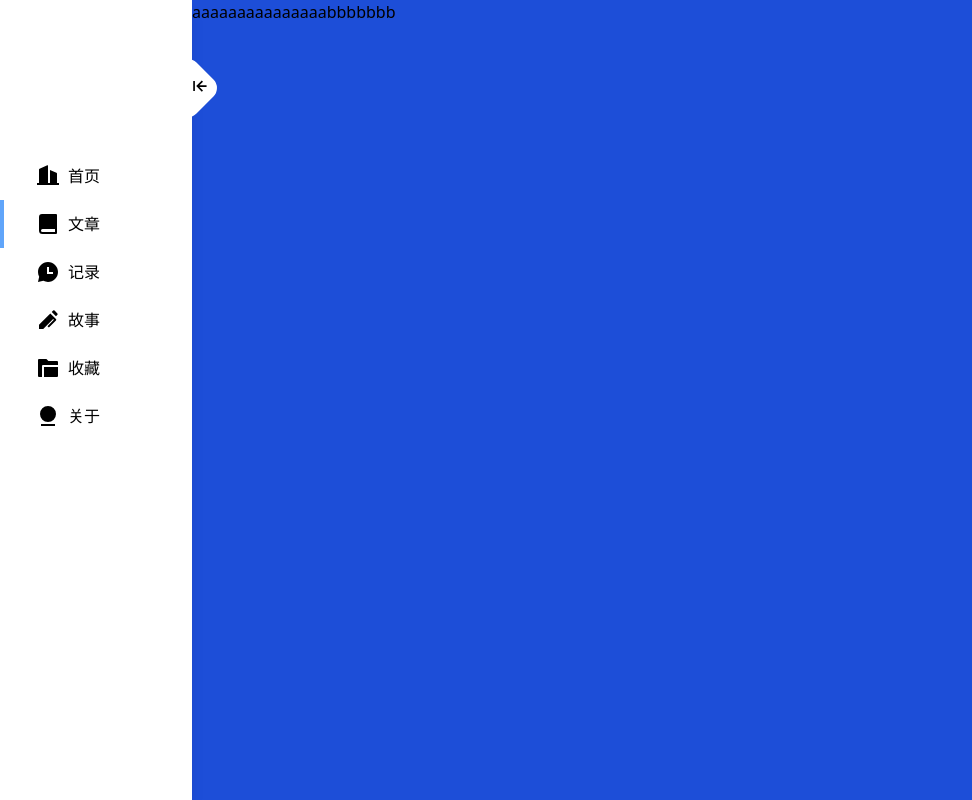
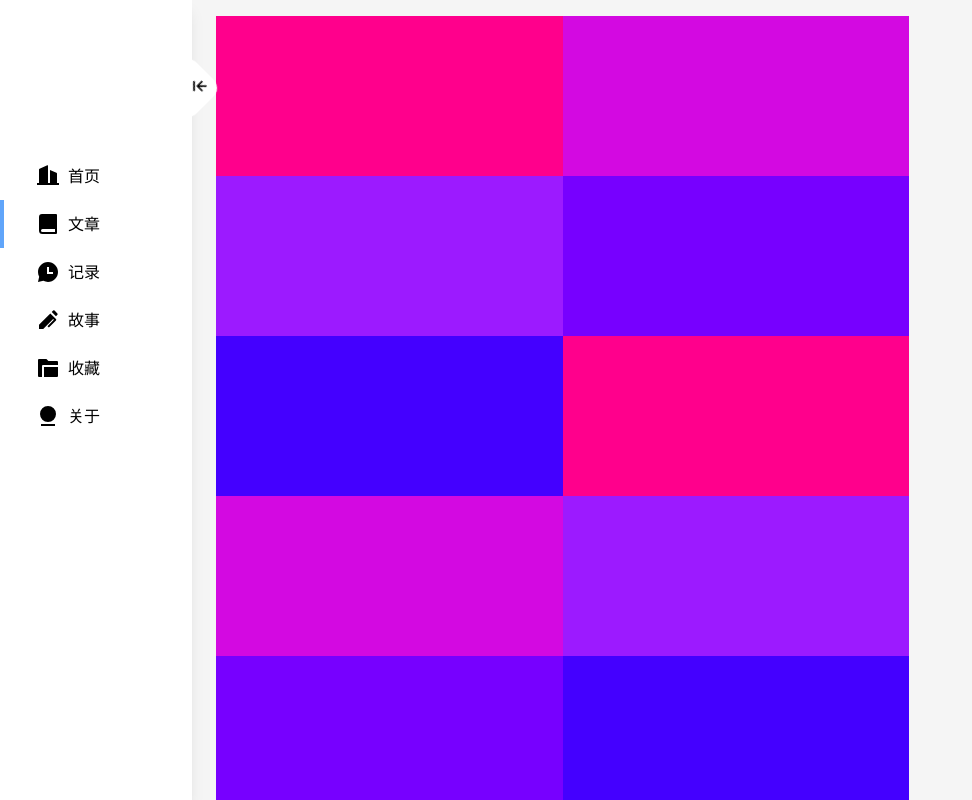
Before and after one commit to HessTina-YuI/yui-blog, a Next.js app: page /blog in a window 1280 px wide. Shown: the top 800 px of the page, without its empty margins (0-972 px from the left). Built offline with nearby package versions, Linux system fonts and the light colour scheme; what @tailwindcss/typography would draw is missing.

Commit message:
fix: 解决动态路由界面直接跳转不刷新的问题

```diff
--- a/components/SkipTool.tsx
+++ b/components/SkipTool.tsx
@@ -3,10 +3,10 @@ import { useRouter } from 'next/router';
 import { animateScroll } from 'react-scroll';
 import toast from 'react-hot-toast';
 import { IoChevronBackOutline, IoChevronForwardOutline, IoArrowUpOutline, IoArrowDownOutline } from 'react-icons/io5';
-import { Base64 } from 'js-base64';
 
 interface SkipToolProps {
     showHeight?: number;
+    current: string | URL;
     prev?: string | URL | null;
     next?: string | URL | null;
 }
@@ -21,6 +21,22 @@ const SkipTool: React.FC<SkipToolProps> = ({ ...props }) => {
         const router = useRouter();
 
         useEffect(() => {
+            const bindHandleScroll = (event: any) => {
+
+                const scrollTop = event.target.documentElement.scrollTop;
+                const process = Math.floor(scrollTop * 100 / VALID_HEIGHT);
+
+                const showHeight = props.showHeight ?? 0;
+
+                if (scrollTop >= showHeight) {
+                    setShow(true);
+                } else if (scrollTop < showHeight) {
+                    setShow(false);
+                }
+
+                setProcess(process > 100 ? 100 : process);
+            };
+
             window.addEventListener('scroll', bindHandleScroll);
 
             const browserHeight = document.body.scrollHeight || document.documentElement.scrollHeight;
@@ -36,32 +52,13 @@ const SkipTool: React.FC<SkipToolProps> = ({ ...props }) => {
             return () => {
                 window.removeEventListener('scroll', bindHandleScroll);
             };
-        }, []);
-
-        const bindHandleScroll = (event: any) => {
-
-            const scrollTop = event.target.documentElement.scrollTop;
-            const process = Math.floor(scrollTop * 100 / VALID_HEIGHT);
-
-            const showHeight = props.showHeight ?? 0;
-
-            if (scrollTop >= showHeight) {
-                setShow(true);
-            } else if (scrollTop < showHeight) {
-                setShow(false);
-            }
-
-            setProcess(process > 100 ? 100 : process);
-        };
+        }, [props.showHeight]);
 
         const prevClick = () => {
             if (props.prev) {
-                router.push({
-                    pathname: '/loading',
-                    query: {
-                        url: Base64.encode('/blog/' + props.prev.toString())
-                    }
-                });
+                router.push('/blog/[...slug]', '/blog/' + props.prev)
+                    .then(r => {
+                    });
             } else {
                 toast('已经是第一篇了');
             }
@@ -69,12 +66,9 @@ const SkipTool: React.FC<SkipToolProps> = ({ ...props }) => {
 
         const nextClick = () => {
             if (props.next) {
-                router.push({
-                    pathname: '/loading',
-                    query: {
-                        url: Base64.encode('/blog/' + props.next.toString())
-                    }
-                });
+                router.push('/blog/[...slug]', '/blog/' + props.next)
+                    .then(r => {
+                    });
             } else {
                 toast('已经是最后一篇了');
             }
--- a/lib/mdx.ts
+++ b/lib/mdx.ts
@@ -3,7 +3,7 @@ import fs from 'fs';
 import matter from 'gray-matter';
 import { bundleMDX } from 'mdx-bundler';
 import readingTime, { ReadTimeResults } from 'reading-time';
-import { compareDesc, format } from 'date-fns'
+import { compareDesc, format } from 'date-fns';
 import getAllFilesRecursively from '@/lib/files';
 // remark
 import remarkGfm from 'remark-gfm';
@@ -90,7 +90,7 @@ export const getFileBySlug = async (type: string, slug: string): Promise<IBlogAt
             options.remarkPlugins = [
                 ...(options.remarkPlugins ?? []),
                 remarkGfm,
-                [remarkFootnotes, { inlineNotes: false, footnoteHtml: '<a>test</a>' }],
+                [remarkFootnotes, { inlineNotes: false }],
                 remarkMath,
                 remarkDirective,
                 [remarkTocHeadings, { exportRef: toc }],
--- a/pages/_app.tsx
+++ b/pages/_app.tsx
@@ -1,5 +1,5 @@
 import '@/css/tailwind.css';
-import '@/css/prism.css'
+import '@/css/prism.css';
 
 import { ThemeProvider } from 'next-themes';
 import type { AppProps } from 'next/app';
@@ -17,7 +17,7 @@ const MyApp = ({ Component, pageProps, router }: AppProps) => {
                     exitBeforeEnter
                     initial={false}
                 >
-                    <Component {...pageProps} key={router.route}/>
+                    <Component {...pageProps} key={router.asPath}/>
                 </AnimatePresence>
             </Navbar>
         </ThemeProvider>
--- a/pages/blog.tsx
+++ b/pages/blog.tsx
@@ -1,19 +1,48 @@
 import { NextPage } from 'next';
+import { motion } from 'framer-motion';
 import PageLayout from '@/layouts/PageLayout';
-import Link from '@/components/Link';
+import SectionContainer from '@/components/SectionContainer';
+
+const item = [0, 1, 2, 3, 4, 5, 6, 7, 0, 1, 2, 3, 4, 5, 6, 7];
+
+const variantsParent = {
+    hidden: { opacity: 0 },
+    show: {
+        opacity: 1,
+        transition: {
+            staggerChildren: 0.4
+        }
+    }
+};
+
+const variantsChildren = {
+    hidden: { opacity: 0 },
+    show: { opacity: 1 }
+};
+
+const colors = ['#FF008C', '#D309E1', '#9C1AFF', '#7700FF', '#4400FF'];
 
 const Blog: NextPage = () => {
 
     return (
         <PageLayout>
-            <div className="w-full h-screen bg-blue-700">
-                <Link href={"/blog/a"}>
-                    aaaaaaaaaaaaaaa
-                </Link>
-                <Link href={"/blog/b"}>
-                    bbbbbbb
-                </Link>
-            </div>
+            <SectionContainer>
+                <motion.div className="w-full xl:w-2/3 grid grid-cols-1 xl:grid-cols-2"
+                            initial="hidden" animate="show" exit="show"
+                            variants={variantsParent}>
+                    {
+                        item.map((value, index) => {
+                            return (
+                                <motion.div key={index} className="w-full h-40 p-2"
+                                            style={{ backgroundColor: colors[index % 5] }}
+                                            variants={variantsChildren}>
+
+                                </motion.div>
+                            );
+                        })
+                    }
+                </motion.div>
+            </SectionContainer>
         </PageLayout>
     );
 
--- a/pages/blog/[...slug].tsx
+++ b/pages/blog/[...slug].tsx
@@ -1,5 +1,5 @@
+import React, { useEffect, useRef, useState } from 'react';
 import { GetStaticPaths, GetStaticProps, NextPage } from 'next';
-import React, { useEffect, useRef, useState } from 'react';
 import Typed from 'typed.js';
 import {
     formatSlug,
@@ -30,9 +30,20 @@ const Blog: NextPage<BlogProps> = ({ post, prev, next }) => {
     const el = useRef<HTMLDivElement>(null);
     const typed = useRef<Typed>(null);
 
-    const { mdxSource, toc, frontMatter } = post;
+    const [footnotes, setFootnotes] = useState<string>('');
 
-    const [loadFinish, setLoadFinish] = useState<string>('');
+    useEffect(() => {
+        setFootnotes('.footnote-back');
+    }, []);
+
+    useEffect(() => {
+        if (footnotes) {
+            const items = document.querySelectorAll(footnotes);
+            items.forEach((val) => {
+                val.innerHTML = '←';
+            });
+        }
+    }, [footnotes]);
 
     useEffect(() => {
         const options = {
@@ -51,19 +62,6 @@ const Blog: NextPage<BlogProps> = ({ post, prev, next }) => {
         };
     }, [post.frontMatter.title]);
 
-    useEffect(() => {
-        setLoadFinish('footnote-back');
-    }, []);
-
-    useEffect(() => {
-        if (loadFinish) {
-            const items = document.querySelectorAll(`.${loadFinish}`);
-            items.forEach((val) => {
-                val.innerHTML = '←';
-            });
-        }
-    }, [loadFinish]);
-
     return (
         <PostLayout>
             <div className="w-full sticky top-0 bg-cover relative flex justify-center items-center"
@@ -76,32 +74,35 @@ const Blog: NextPage<BlogProps> = ({ post, prev, next }) => {
                 </div>
                 <div className="text-base text-white flex absolute bottom-10 z-0">
                     <div>
-                        <span>文章发布于 {frontMatter.date}</span>
+                        <span>文章发布于 {post.frontMatter.date}</span>
                     </div>
                     <div className="mx-10">
-                        <span>文本字数约为 {(frontMatter.readingTime.words / 1000).toFixed(1)}k 字</span>
+                        <span>文本字数约为 {(post.frontMatter.readingTime.words / 1000).toFixed(1)}k 字</span>
                     </div>
                     <div>
-                        <span>阅读时长约为 {(frontMatter.readingTime.minutes).toFixed(0)} 分钟</span>
+                        <span>阅读时长约为 {(post.frontMatter.readingTime.minutes).toFixed(0)} 分钟</span>
                     </div>
                 </div>
             </div>
             <div className="w-full py-10 pl-20 flex justify-center bg-gray-100">
                 <article className="w-3/5 prose">
                     <MDXLayoutRenderer
-                        toc={toc}
-                        mdxSource={mdxSource}
-                        frontMatter={frontMatter}
+                        toc={post.toc}
+                        mdxSource={post.mdxSource}
+                        frontMatter={post.frontMatter}
                         prev={prev}
                         next={next}/>
                 </article>
                 <div className="ml-12 w-1/5 relative">
                     <TOCComponent
                         className="h-96 overflow-hidden overflow-y-scroll sticky top-4 hidden lg:block prime-scroll-theme"
-                        toc={toc}/>
+                        toc={post.toc}/>
                 </div>
             </div>
-            <SkipTool showHeight={400} prev={prev ? prev.slug : null} next={next ? next.slug : null}/>
+            <SkipTool showHeight={400}
+                      current={post.frontMatter.slug}
+                      prev={prev ? prev.slug : null}
+                      next={next ? next.slug : null}/>
         </PostLayout>
     );
 };
--- a/pages/loading.tsx
+++ b/pages/loading.tsx
@@ -9,8 +9,8 @@ const Loading: NextPage = () => {
     const router = useRouter();
 
     useEffect(() => {
-        const { url } = router.query;
-        url ? router.push(Base64.decode(url.toString())) : router.push('404');
+        const { from, to } = router.query;
+        to ? router.replace(Base64.decode(to.toString())) : router.push('404');
     }, []);
 
     return (
```
